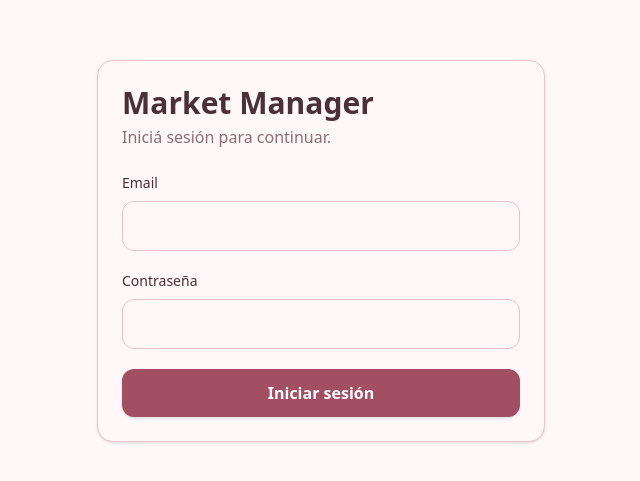
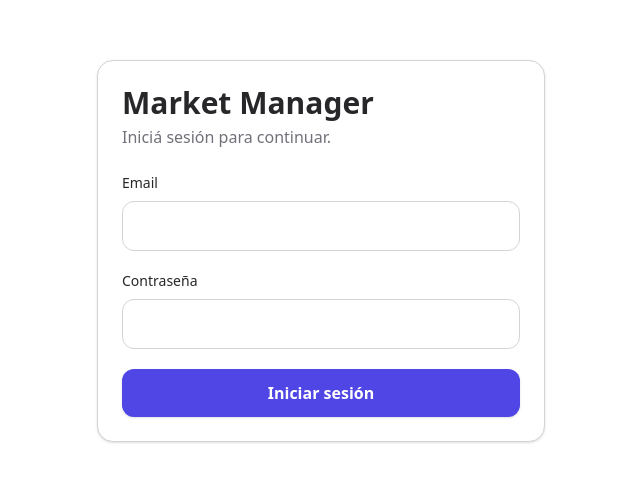
Before and after one commit to Serech-dev/market-manager, a React app in the folder frontend/: page /login in a window 1280 px wide. Shown: the part 101-582 px from the top of the page, without its empty margins (319-959 px from the left). Built offline with nearby package versions, Linux system fonts and the light colour scheme; no server answers; the HTML template or start-up script is replaced by a standard one.

Commit message:
[front] add default theme

```diff
--- a/frontend/src/index.css
+++ b/frontend/src/index.css
@@ -5,6 +5,25 @@
   font-synthesis: none;
   text-rendering: optimizeLegibility;
   -webkit-font-smoothing: antialiased;
+}
+
+[data-theme="default"] {
+  --background: #f4f4f5;
+  --surface: #ffffff;
+  --surface-accent: #e4e4e7;
+  --surface-muted: #f9fafb;
+
+  --text-primary: #27272a;
+  --text-secondary: #71717a;
+
+  --border: #d4d4d8;
+
+  --primary: #4f46e5;
+  --primary-hover: #4338ca;
+
+  --success: #4d8a63;
+  --warning: #b7791f;
+  --danger: #c65353;
 }
 
 [data-theme="pastel"] {
--- a/frontend/src/utils/theme.js
+++ b/frontend/src/utils/theme.js
@@ -6,5 +6,5 @@ export function setTheme(theme) {
 }
 
 export function getSavedTheme() {
-    return localStorage.getItem(THEME_KEY) || "pastel";
+    return localStorage.getItem(THEME_KEY) || "default";
 }
```
